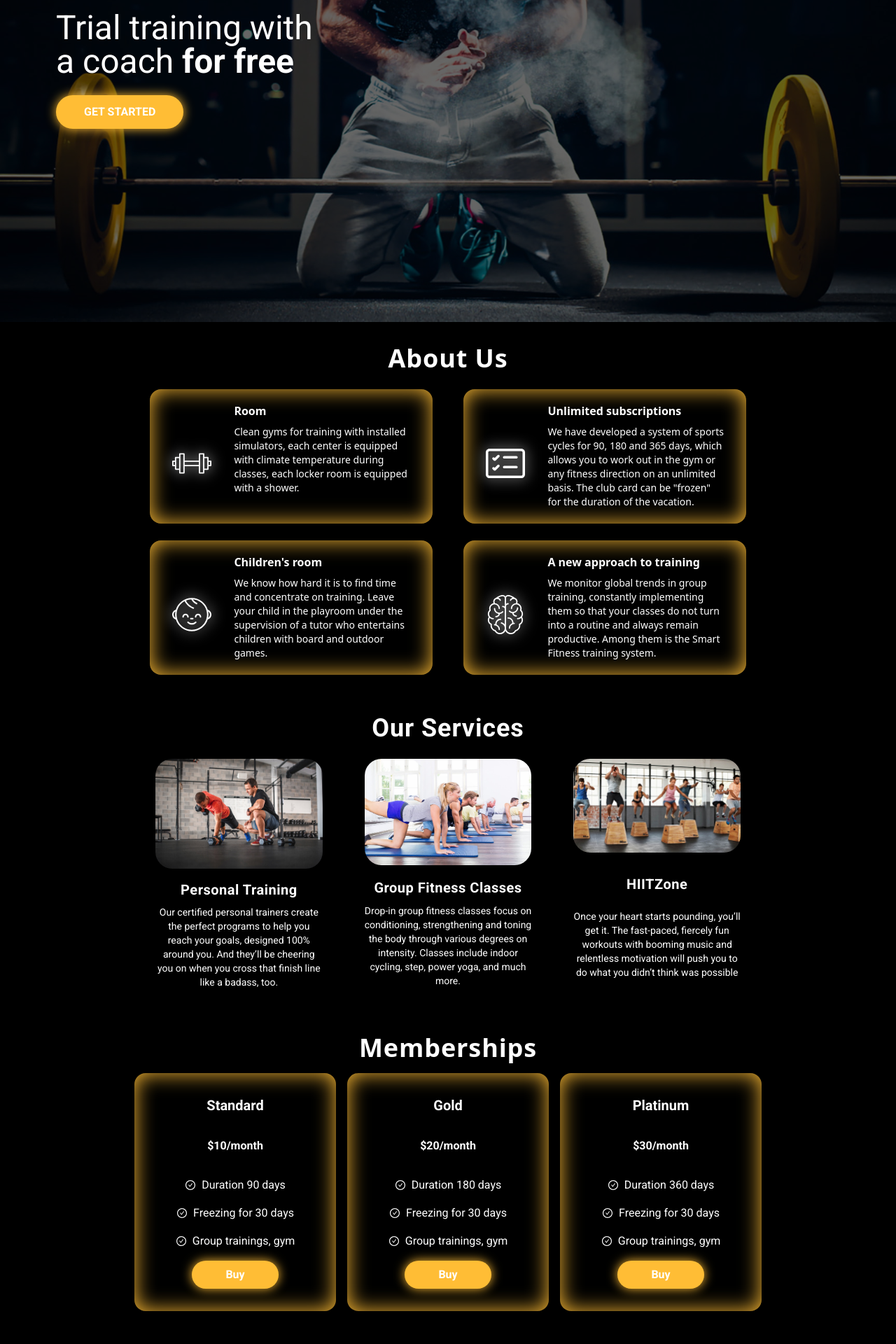
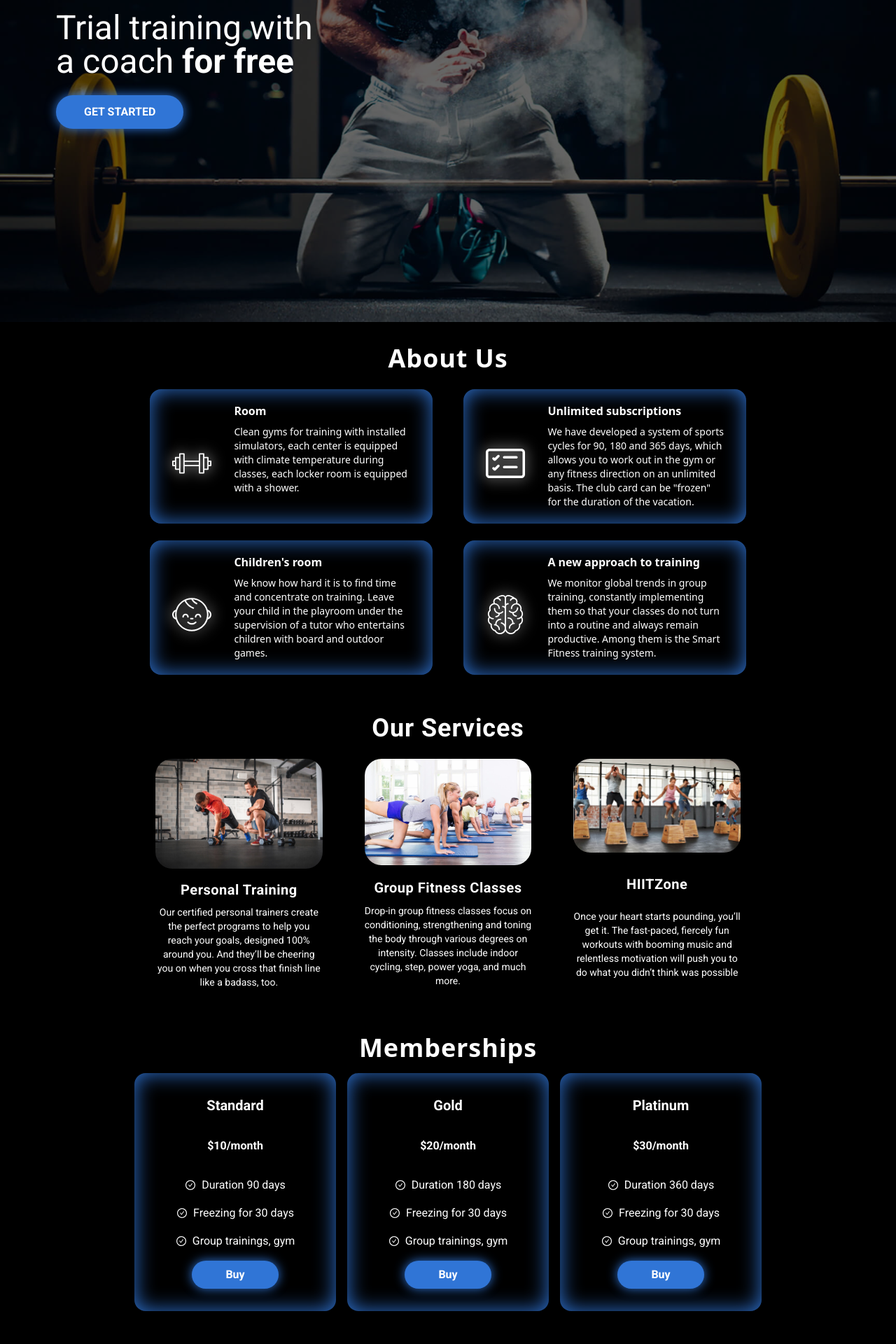
Before and after one commit to VictorMMartinezJr/Fitness-Landing-Page, a React (Create React App) app: page / in a window 1280 px wide. Shown: the part 340-2260 px from the top of the page at 70% size. Built offline with nearby package versions, Linux system fonts and the light colour scheme.

Commit message:
updated ui colors and added missing alt tags to aboutus images

```diff
--- a/src/components/AboutUs/AboutBox.js
+++ b/src/components/AboutUs/AboutBox.js
@@ -1,11 +1,12 @@
-const AboutBox = ({ img, h1, description }) => {
+const AboutBox = ({ img, alt, h1, description }) => {
   return (
     <div
       className="w-[90%] mb-6 flex flex-col justify-center items-center rounded-2xl sm:flex-row"
-      style={{ boxShadow: "inset 0 0px 30px #FFBD35" }}
+      style={{ boxShadow: "inset 0 0px 30px #3075d6" }}
     >
       <img
         src={img}
+        alt={alt}
         className="mt-5 h-14 sm:mx-8"
         style={{ filter: "drop-shadow(0 0 10px #fff)" }}
       />
--- a/src/components/AboutUs/AboutUsData.js
+++ b/src/components/AboutUs/AboutUsData.js
@@ -6,6 +6,7 @@ export const AboutUsData = [
   {
     id: 1,
     img: dumbbell,
+    alt: "dumbell rack",
     title: "Room",
     description:
       "Clean gyms for training with installed simulators, each center is equipped with climate temperature during classes, each locker room is equipped with a shower.",
@@ -13,6 +14,7 @@ export const AboutUsData = [
   {
     id: 2,
     img: checklist,
+    alt: "list checked off",
     title: "Unlimited subscriptions",
     description:
       'We have developed a system of sports cycles for 90, 180 and 365 days, which allows you to work out in the gym or any fitness direction on an unlimited basis. The club card can be "frozen" for the duration of the vacation.',
@@ -20,6 +22,7 @@ export const AboutUsData = [
   {
     id: 3,
     img: baby,
+    alt: "baby's head icon",
     title: "Children's room",
     description:
       "We know how hard it is to find time and concentrate on training. Leave your child in the playroom under the supervision of a tutor who entertains children with board and outdoor games.",
@@ -27,6 +30,7 @@ export const AboutUsData = [
   {
     id: 4,
     img: brain,
+    alt: "human brain icon",
     title: "A new approach to training",
     description:
       "We monitor global trends in group training, constantly implementing them so that your classes do not turn into a routine and always remain productive. Among them is the Smart Fitness training system.",
--- a/src/components/AboutUs/index.js
+++ b/src/components/AboutUs/index.js
@@ -14,6 +14,7 @@ const AboutUs = () => {
             <AboutBox
               key={data.id}
               img={data.img}
+              alt={data.alt}
               h1={data.title}
               description={data.description}
             />
--- a/src/components/Contact/index.js
+++ b/src/components/Contact/index.js
@@ -14,7 +14,7 @@ const Contact = () => {
       <div className="grid grid-cols-1 justify-items-center grid-rows-2 w-[90%] mb-8 lg:grid-cols-3 lg:grid-rows-1 lg:justify-between xl:w-[70%] 2xl:w-[65%]">
         <div
           className="form-container w-[80%] mb-6 flex flex-col justify-center items-center rounded-2xl text-white font-Roboto lg:w-[95%] lg:mr-4"
-          style={{ boxShadow: "inset 0 0px 30px #FFBD35" }}
+          style={{ boxShadow: "inset 0 0px 30px #3075d6" }}
         >
           <h1 className="font-bold my-8 text-2xl">Contact Us</h1>
           {/* form */}
@@ -22,22 +22,22 @@ const Contact = () => {
             <input
               type="text"
               placeholder="Email"
-              className="w-full py-2 pl-1 rounded-2xl bg-gray-200"
+              className="w-full py-2 pl-1 rounded-2xl bg-white"
             />
             <input
               type="text"
               placeholder="Phone"
-              className="w-full my-4 py-2 pl-1 rounded-2xl bg-gray-200"
+              className="w-full my-4 py-2 pl-1 rounded-2xl bg-white"
             />
             <textarea
               type="text"
               placeholder="Message"
-              className="w-full py-2 pl-1 rounded-2xl bg-gray-200"
+              className="w-full py-2 pl-1 rounded-2xl bg-white"
             />
           </form>
           <button
-            className="bg-myYellow py-3 px-12 rounded-full mt-4 mb-8 w-[80%] font-bold lg:py-2"
-            style={{ boxShadow: "0 0 15px #FFBD35" }}
+            className="bg-myBlue py-3 px-12 rounded-full mt-4 mb-8 w-[80%] font-bold lg:py-2"
+            style={{ boxShadow: "0 0 15px #3075d6" }}
           >
             Send Message
           </button>
--- a/src/components/Footer/Copyright.js
+++ b/src/components/Footer/Copyright.js
@@ -2,7 +2,7 @@ import { CgCopyright } from "react-icons/cg";
 
 const Copyright = () => {
   return (
-    <div className="flex items-center text-[#444444] text-sm">
+    <div className="flex items-center text-white text-sm">
       <CgCopyright />
       <p>2022 VictorMtzCodes</p>
     </div>
--- a/src/components/Hero/main.js
+++ b/src/components/Hero/main.js
@@ -12,8 +12,8 @@ const Hero = () => {
         </h1>
         <a
           href="#"
-          className="bg-myYellow py-2 px-5 rounded-full font-bold lg:py-3 lg:px-10"
-          style={{ boxShadow: "0 0 15px #FFBD35" }}
+          className="bg-myBlue py-2 px-5 rounded-full font-bold lg:py-3 lg:px-10 btn"
+          style={{ boxShadow: "0 0 15px #3075d6" }}
         >
           GET STARTED
         </a>
--- a/src/components/Memberships/MembershipCard.js
+++ b/src/components/Memberships/MembershipCard.js
@@ -4,7 +4,7 @@ const MembershipCard = ({ title, price, days }) => {
   return (
     <div
       className="w-[90%] mb-6 flex flex-col justify-center items-center rounded-2xl text-white font-Roboto lg:w-full"
-      style={{ boxShadow: "inset 0 0px 30px #FFBD35" }}
+      style={{ boxShadow: "inset 0 0px 30px #3075d6" }}
     >
       <h1 className="my-8 text-xl font-bold">{title}</h1>
       <p className="mb-8 font-bold">{price}</p>
@@ -24,8 +24,8 @@ const MembershipCard = ({ title, price, days }) => {
       </ul>
       <a
         href="#"
-        className="bg-myYellow py-2 px-12 rounded-full mb-8 font-bold lg:py-2"
-        style={{ boxShadow: "0 0 15px #FFBD35" }}
+        className="bg-myBlue py-2 px-12 rounded-full mb-8 font-bold lg:py-2"
+        style={{ boxShadow: "0 0 15px #3075d6" }}
       >
         Buy
       </a>
--- a/tailwind.config.js
+++ b/tailwind.config.js
@@ -7,7 +7,7 @@ module.exports = {
       },
       colors: {
         lightBlack: "rgba(0, 0, 0, .8)",
-        myYellow: "#FFBD35",
+        myBlue: "#3075d6",
       },
       backgroundImage: {
         main: "url('../assets/main-wallpaper.jpg)",
```
Also changed, not shown: src/assets/main-bg.jpg.
